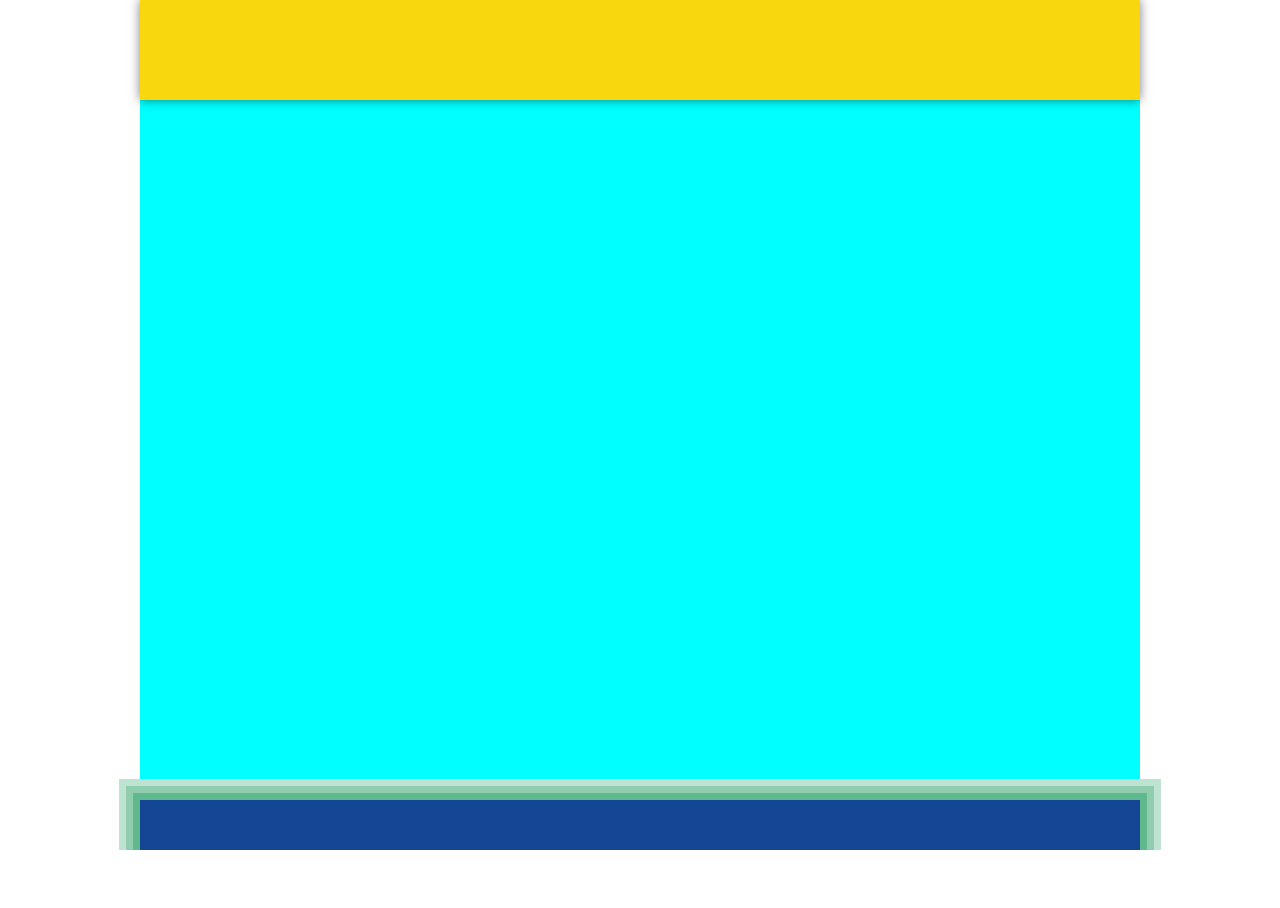
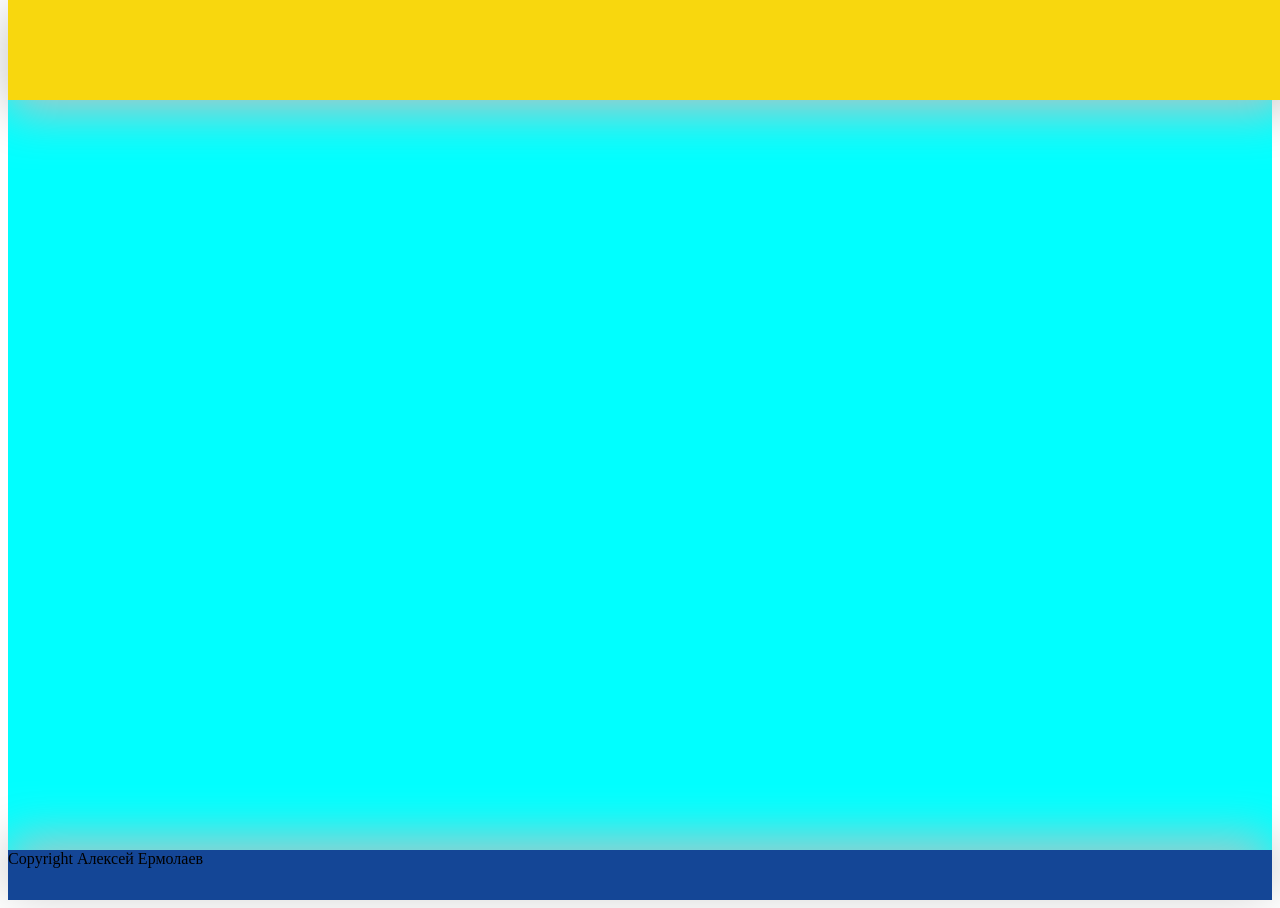
Before and after one commit to AlexeyErmolaev/practice-site, a plain HTML site: page Home.html in a window 1280 px wide. Before the commit the page ends 850 px from the top, so only its background shows below. Drawn offline with Linux system fonts and the light colour scheme; files that its build step writes are made by us from their sources.

Commit message:
Fixed css

```diff
--- a/Home.html
+++ b/Home.html
@@ -7,9 +7,13 @@
 </head>
 <link href="css/StyleSheet1.css" type="text/css" rel="stylesheet"/>
 <body>
-        <div id="header"> </div>
-        <div id="main"> </div>
-        <div id="footer"> </div>
+        <header>
+		</header>
+        <main>
+		</main>
+        <footer>
+		Copyright Алексей Ермолаев
+		</footer>
 
 </body>
 </html>
--- a/StyleSheet1.css
+++ /dev/null
@@ -1,29 +0,0 @@
-*{
-    margin:0;
-    padding:0;
-    margin-left:auto;
-    margin-right:auto;
-    width:1000px;
-}
-#header{
-    background-color:#f8d70e;
-    height:100px;
-    box-shadow: 0 0 10px rgba(0,0,0,0.5);
-    top:0;
-    position: fixed;
-
-}
-#main{
-    background-color:aqua;
-    height:calc(100vh-100px-50px);
-    min-height:700px;
-    margin-top:100px;
-}
-#footer{
-    position: absolute;
-    background-color:#144696;
-    height:50px;
-    box-shadow:0 0 0 7px #60B88D,
-   0 0 0 14px #90CDAF,
-   0 0 0 21px #BFE3D1;
-}
--- /dev/null
+++ b/css/StyleSheet1.css
@@ -0,0 +1,24 @@
+
+header{
+    background-color:#f8d70e;
+    width:100%;
+    height:100px;
+    box-shadow: 0px 10px 50px 0px #c0c0c0;
+    top:0;
+    position: fixed;
+
+}
+main{
+    padding:0;
+    margin:0;
+    background-color:aqua;
+    min-height: calc(100vh - 50px);
+    width:100%;
+    margin-top:100px;
+}
+footer{
+    background-color:#144696;
+    height:50px;
+    width:100%;
+    box-shadow: 0px -10px 50px 0px #c0c0c0;
+}
```
